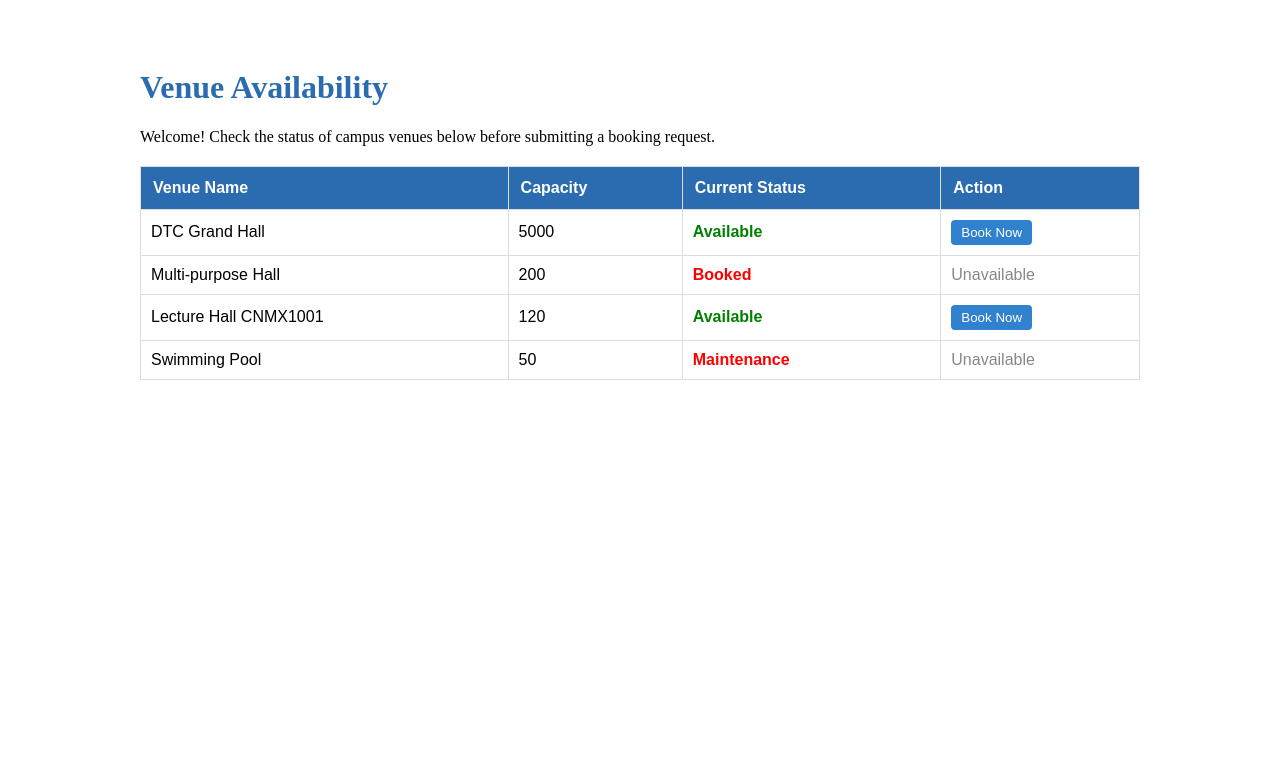
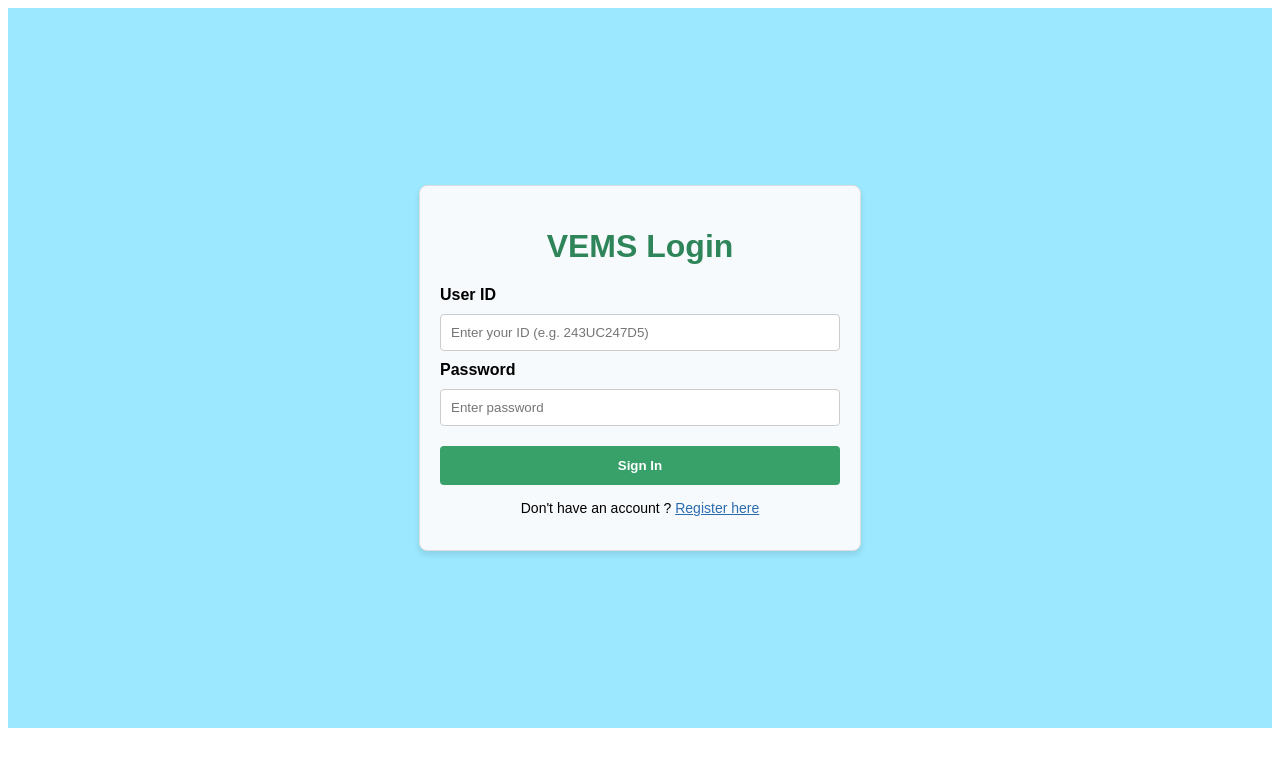
Before and after one commit to NGJIESHENG/Software-Engineering-Fundamental-Project, a React (Vite) app in the folder vems-frontend/: page /login in a window 1280 px wide. Shown: the top 766 px of the page. Built offline with nearby package versions, Linux system fonts and the light colour scheme.

Commit message:
Add routing between register, login, and dashboard pages

```diff
--- a/vems-frontend/package.json
+++ b/vems-frontend/package.json
@@ -11,7 +11,8 @@
   },
   "dependencies": {
     "react": "^19.2.0",
-    "react-dom": "^19.2.0"
+    "react-dom": "^19.2.0",
+    "react-router-dom": "^7.11.0"
   },
   "devDependencies": {
     "@eslint/js": "^9.39.1",
--- a/vems-frontend/src/App.jsx
+++ b/vems-frontend/src/App.jsx
@@ -1,10 +1,17 @@
+import { Routes, Route, Navigate } from 'react-router-dom';
 import RegisterPage from './pages/register';
 import LoginPage from './pages/login';
 import Dashboard from './pages/dashboard';
 
 function App() {
   return (
-    <Dashboard/>
+    <Routes>
+    <Route path="/" element={<RegisterPage/>} />
+    <Route path="/login" element={<LoginPage/>}/>
+    <Route path="/dashboard" element={<Dashboard/>}/>
+
+    <Route path="*" element={<Navigate to="/" />}/>
+    </Routes>
   );
 }
 
--- a/vems-frontend/src/main.jsx
+++ b/vems-frontend/src/main.jsx
@@ -1,9 +1,12 @@
 import React from 'react'
 import ReactDOM from 'react-dom/client'
+import { BrowserRouter } from 'react-router-dom'
 import App from './App.jsx'
 
 ReactDOM.createRoot(document.getElementById('root')).render(
   <React.StrictMode>
+    <BrowserRouter>
     <App />
+    </BrowserRouter>
   </React.StrictMode>,
 )
--- a/vems-frontend/src/pages/dashboard.jsx
+++ b/vems-frontend/src/pages/dashboard.jsx
@@ -28,7 +28,7 @@ function Dashboard() {
         border: '1px solid #ddd'
     };
 
-    // return must be inside the function braces
+
     return (
         <div style={{ padding: '40px', maxWidth: '1000px', margin: '0 auto' }}>
             <h1 style={{ color: '#2b6cb0' }}>Venue Availability</h1>
--- a/vems-frontend/src/pages/login.jsx
+++ b/vems-frontend/src/pages/login.jsx
@@ -1,12 +1,15 @@
 import React from 'react';
 import {useState} from 'react';
+import { useNavigate } from 'react-router-dom';
 
 function LoginPage(){
     const [userId, setUserId] = useState('');
     const [password,setPassword] = useState('');
+    const navigate = useNavigate();
 
     const handleLogin = (e)=> {
         e.preventDefault();
+        navigate('/dashboard')
         alert(`Login Ateempt \nUser ID: ${userId}\nStatus: Authenticating...`);
     };
 
--- a/vems-frontend/src/pages/register.jsx
+++ b/vems-frontend/src/pages/register.jsx
@@ -1,6 +1,8 @@
 import React, { useState } from 'react';
+import { useNavigate } from 'react-router-dom';
 
 function RegisterPage() {
+    const navigate = useNavigate();
     const [formData, setFormData] = useState({
         name: '',
         email: '',
@@ -11,6 +13,7 @@ function RegisterPage() {
     const handleRegister = (e) => {
         e.preventDefault();
         alert(`Account Created for ${formData.name}! Role: ${formData.role}`);
+        navigate('/Login');
     };
 
     const inputStyle = {
```
Also changed, not shown: 1 other file (tests, documents, lock files or other folders).
